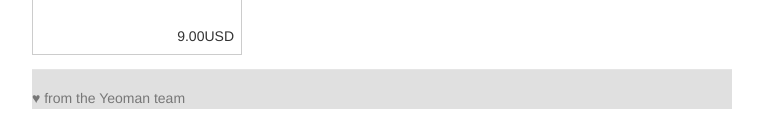
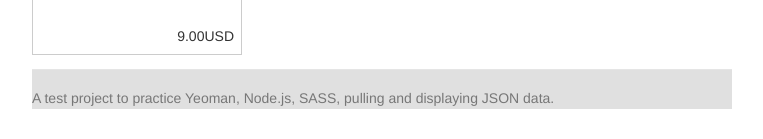
Before and after one commit to Runtheball/etsy_page_api, a website: page app/index.html in a window 1280 px wide. Shown: the part 2549-2688 px from the top of the page, without its empty margins (258-1021 px from the left). Drawn offline with Linux system fonts and the light colour scheme; files that its build step writes are made by us from their sources.

Commit message:
minor update before push

```diff
--- a/app/index.html
+++ b/app/index.html
@@ -49,7 +49,7 @@
             </div>
 
             <div class="footer">
-                <p>♥ from the Yeoman team</p>
+                <p>A test project to practice Yeoman, Node.js, SASS, pulling and displaying JSON data. </p>
             </div>
         </div>
 
```
Also changed, not shown: app/scripts/main.js (+0 -11 lines), test/bower_components/mocha/media/logo.svg.
